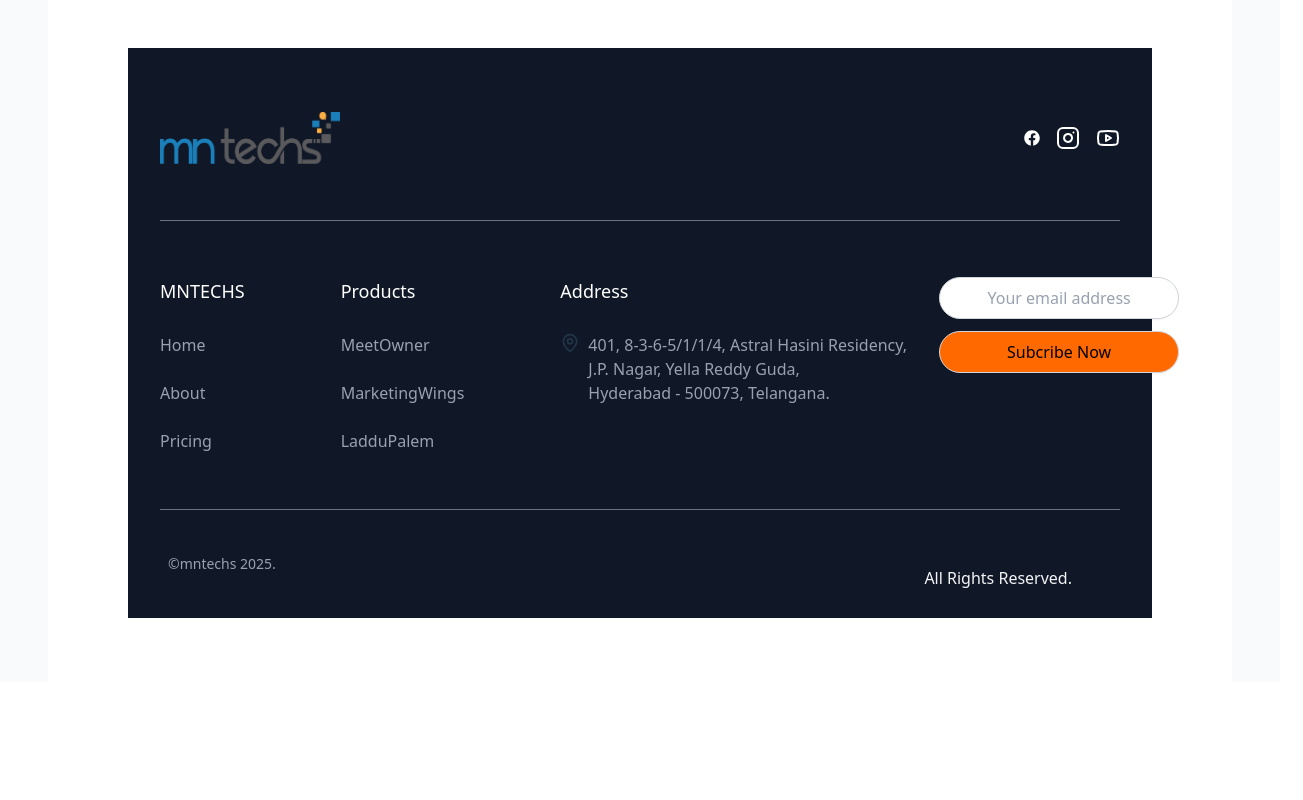
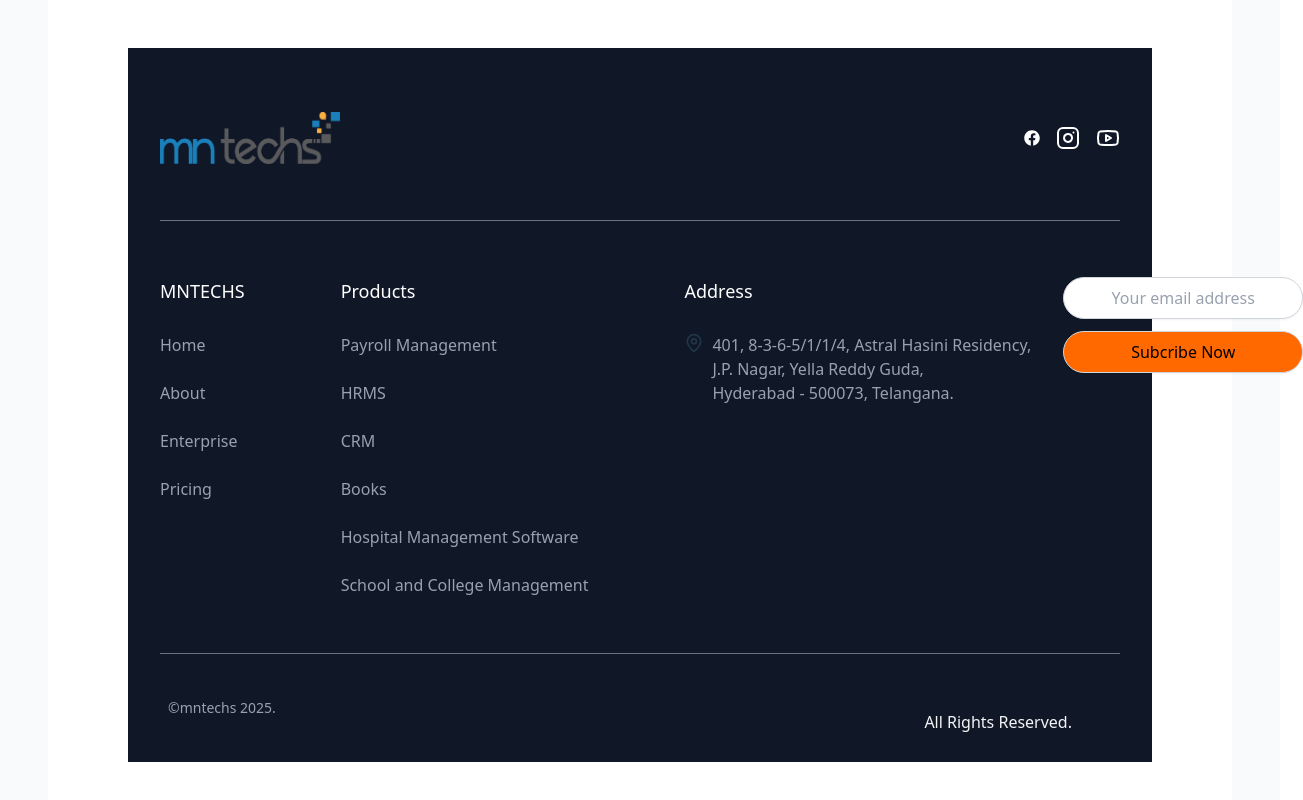
Before and after one commit to rishitharaghana/mnTechs, a React (Vite) app: page /contact in a window 1280 px wide. Shown: the part 2457-3257 px from the top of the page, 1303 px wide, since content can reach past the window. Before the commit the page ends 3139 px from the top, so only its background shows below. Built offline with nearby package versions, Linux system fonts and the light colour scheme.

Commit message:
Added Footer chamnges

```diff
--- a/src/Components/Footer.jsx
+++ b/src/Components/Footer.jsx
@@ -49,6 +49,14 @@
                       href="javascript:;"
                       className="text-base font-normal max-lg:text-center text-gray-400 whitespace-nowrap transition-all duration-300 hover:text-amber-400 focus-within:outline-0 focus-within:text-amber-400"
                     >
+                      Enterprise
+                    </a>
+                  </li>
+                  <li>
+                    <a
+                      href="javascript:;"
+                      className="text-base font-normal max-lg:text-center text-gray-400 whitespace-nowrap transition-all duration-300 hover:text-amber-400 focus-within:outline-0 focus-within:text-amber-400"
+                    >
                       Pricing
                     </a>
                   </li>
@@ -65,7 +73,7 @@
                       target="_blank"
                       className="text-base font-normal text-gray-400 whitespace-nowrap transition-all duration-300 hover:text-amber-400 focus-within:outline-0 focus-within:text-amber-400"
                     >
-                      MeetOwner
+                      Payroll Management
                     </a>
                   </li>
 
@@ -75,7 +83,7 @@
                       target="_blank"
                       className="text-base font-normal text-gray-400 whitespace-nowrap transition-all duration-300 hover:text-amber-400 focus-within:outline-0 focus-within:text-amber-400"
                     >
-                      MarketingWings
+                      HRMS
                     </a>
                   </li>
                   <li>
@@ -84,7 +92,34 @@
                       target="_blank"
                       className="text-base font-normal text-gray-400 whitespace-nowrap transition-all duration-300 hover:text-amber-400 focus-within:outline-0 focus-within:text-amber-400"
                     >
-                      LadduPalem
+                      CRM
+                    </a>
+                  </li>
+                  <li>
+                    <a
+                      href="https://www.laddupallem.com/?srsltid=AfmBOor1l8lPEKiBadWviMcP_7EeFabO_jRjgH4kdXc5qFkbWiwcOjLZ"
+                      target="_blank"
+                      className="text-base font-normal text-gray-400 whitespace-nowrap transition-all duration-300 hover:text-amber-400 focus-within:outline-0 focus-within:text-amber-400"
+                    >
+                      Books
+                    </a>
+                  </li>
+                  <li>
+                    <a
+                      href="https://www.laddupallem.com/?srsltid=AfmBOor1l8lPEKiBadWviMcP_7EeFabO_jRjgH4kdXc5qFkbWiwcOjLZ"
+                      target="_blank"
+                      className="text-base font-normal text-gray-400 whitespace-nowrap transition-all duration-300 hover:text-amber-400 focus-within:outline-0 focus-within:text-amber-400"
+                    >
+                      Hospital Management Software
+                    </a>
+                  </li>
+                  <li>
+                    <a
+                      href="https://www.laddupallem.com/?srsltid=AfmBOor1l8lPEKiBadWviMcP_7EeFabO_jRjgH4kdXc5qFkbWiwcOjLZ"
+                      target="_blank"
+                      className="text-base font-normal text-gray-400 whitespace-nowrap transition-all duration-300 hover:text-amber-400 focus-within:outline-0 focus-within:text-amber-400"
+                    >
+                      School and College Management
                     </a>
                   </li>
                 </ul>
```
